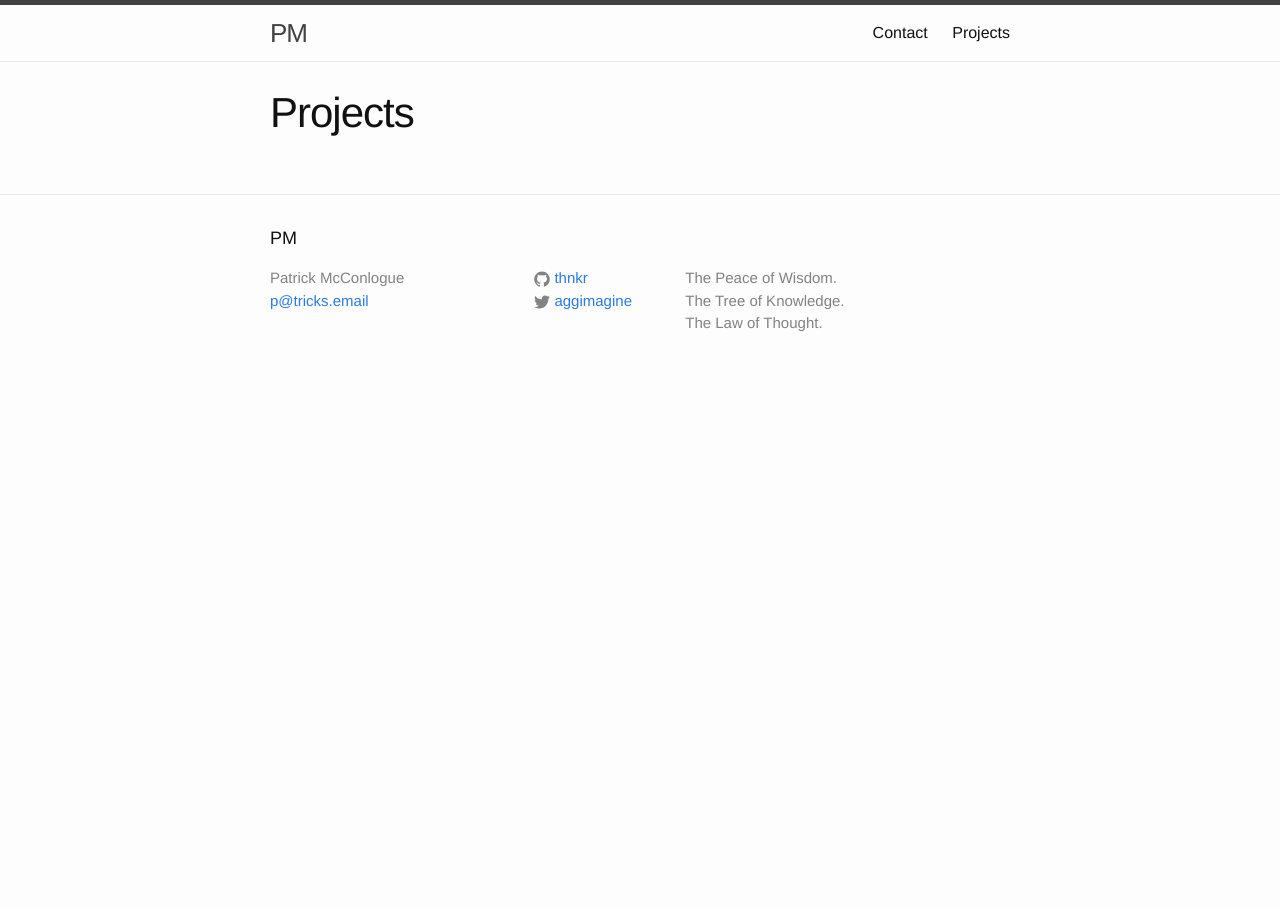
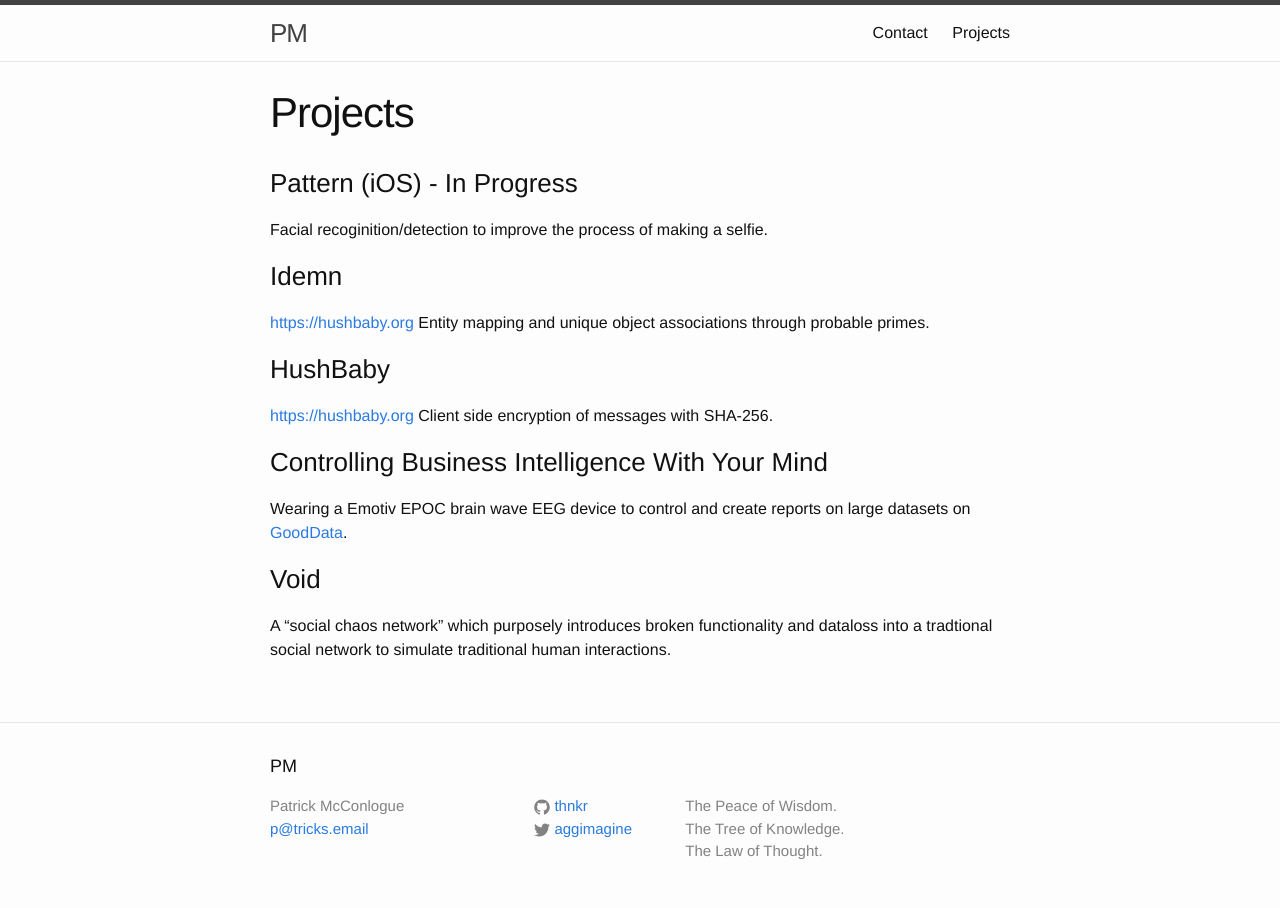
Before and after one commit to thnkr/thnkr.github.io, a Jekyll site: the page built from projects.md, in a window 1280 px wide. Built offline with Jekyll 4.4.1, drawn with Linux system fonts in a browser that asks for light colours.

Commit message:
projects

```diff
--- a/projects.md
+++ b/projects.md
@@ -3,3 +3,20 @@ layout: page
 title: Projects
 permalink: /projects/
 ---
+
+### Pattern (iOS) - In Progress
+Facial recoginition/detection to improve the process of making a selfie.
+
+### Idemn
+<a href="https://hushbaby.org" target="_blank">https://hushbaby.org</a>
+Entity mapping and unique object associations through probable primes.
+
+### HushBaby
+<a href="https://hushbaby.org" target="_blank">https://hushbaby.org</a>
+Client side encryption of messages with SHA-256.
+
+### Controlling Business Intelligence With Your Mind
+Wearing a Emotiv EPOC brain wave EEG device to control and create reports on large datasets on <a href="https://www.gooddata.com" target="_blank">GoodData</a>.
+
+### Void
+A "social chaos network" which purposely introduces broken functionality and dataloss into a tradtional social network to simulate traditional human interactions.
```
